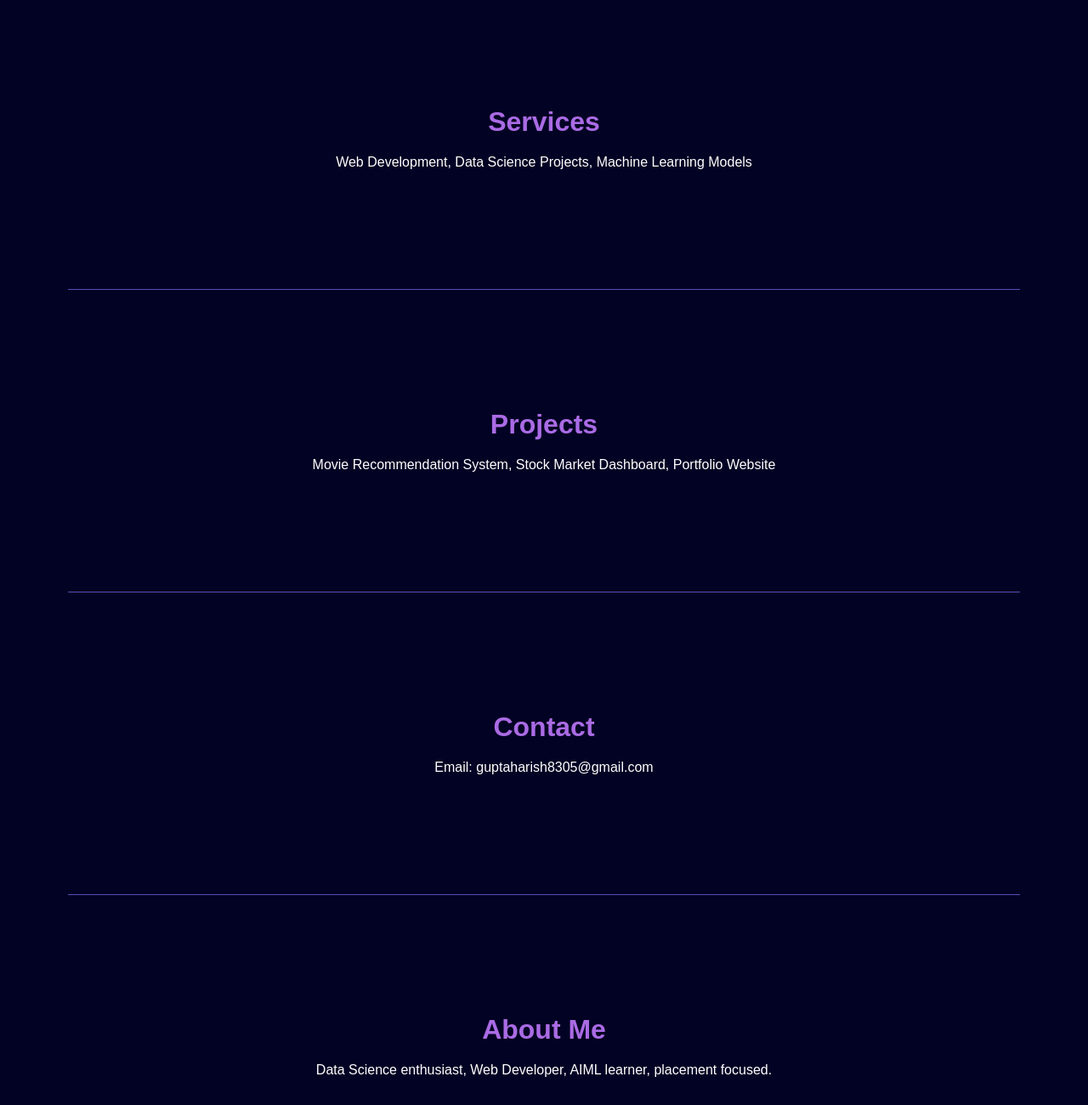
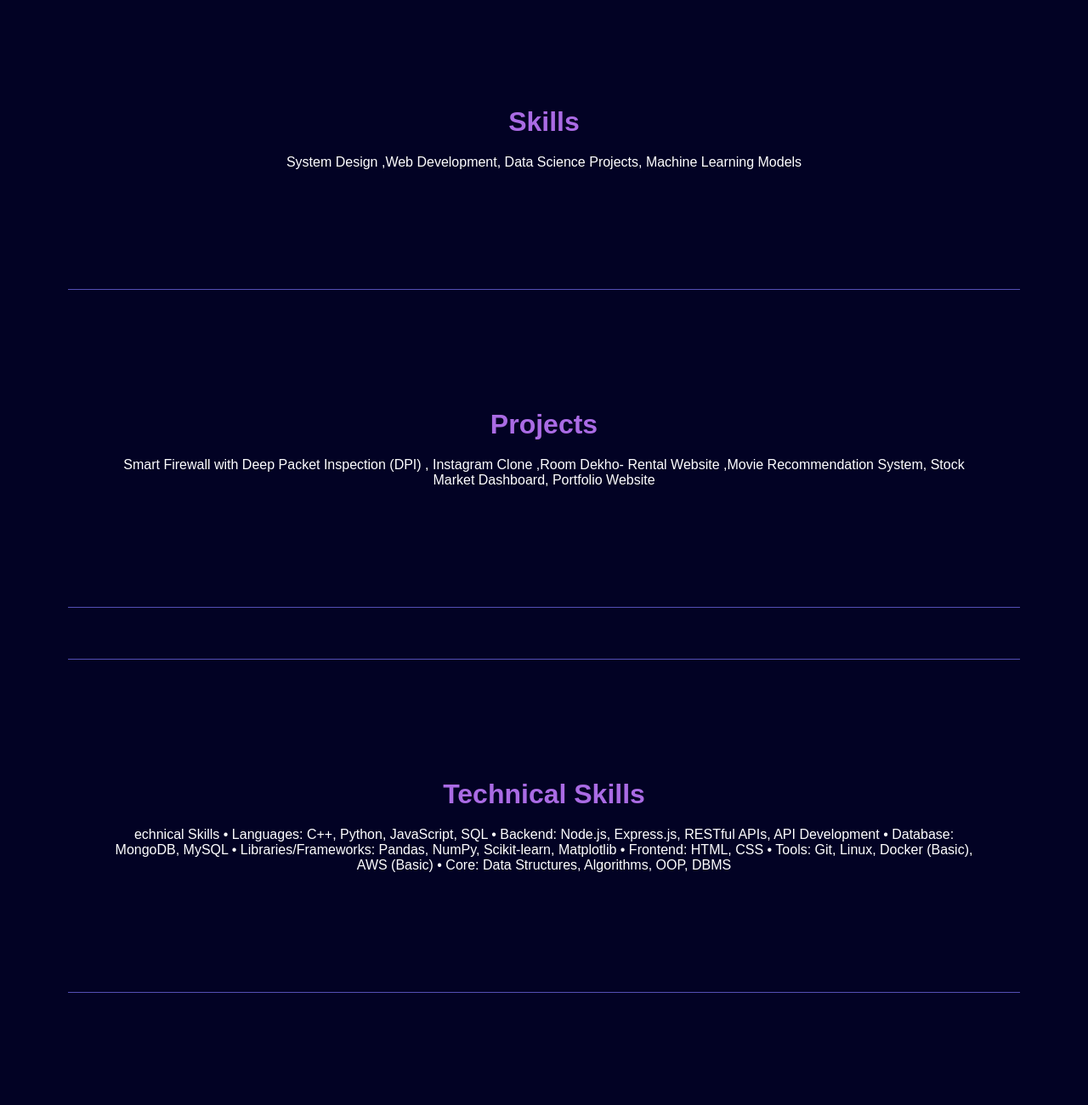
Before and after one commit to Hgupta-77/My-portfolio, a plain HTML site: page index.html in a window 1280 px wide. Shown: the part 620-1920 px from the top of the page at 85% size. Drawn offline with nearby package versions, Linux system fonts and the light colour scheme.

Commit message:
Update index.html

```diff
--- a/index.html
+++ b/index.html
@@ -188,8 +188,8 @@
 
   <!-- SERVICES -->
   <section id="services" class="content-section">
-    <h1>Services</h1>
-    <p>Web Development, Data Science Projects, Machine Learning Models</p>
+    <h1>Skills</h1>
+    <p>System Design ,Web Development, Data Science Projects, Machine Learning Models</p>
   </section>
 
   <hr>
@@ -197,7 +197,23 @@
   <!-- PROJECTS -->
   <section id="projects" class="content-section">
     <h1>Projects</h1>
-    <p>Movie Recommendation System, Stock Market Dashboard, Portfolio Website</p>
+    <p>Smart Firewall with Deep Packet Inspection (DPI) ,  Instagram Clone ,Room Dekho- Rental Website ,Movie Recommendation System, Stock Market Dashboard, Portfolio Website</p>
+  </section>
+
+  <hr>
+   <hr>
+
+  <!-- PROJECTS -->
+  <section id="projects" class="content-section">
+    <h1>Technical Skills</h1>
+    <p>echnical Skills
+• Languages: C++, Python, JavaScript, SQL
+• Backend: Node.js, Express.js, RESTful APIs, API Development
+• Database: MongoDB, MySQL
+• Libraries/Frameworks: Pandas, NumPy, Scikit-learn, Matplotlib
+• Frontend: HTML, CSS
+• Tools: Git, Linux, Docker (Basic), AWS (Basic)
+• Core: Data Structures, Algorithms, OOP, DBMS</p>
   </section>
 
   <hr>
```
